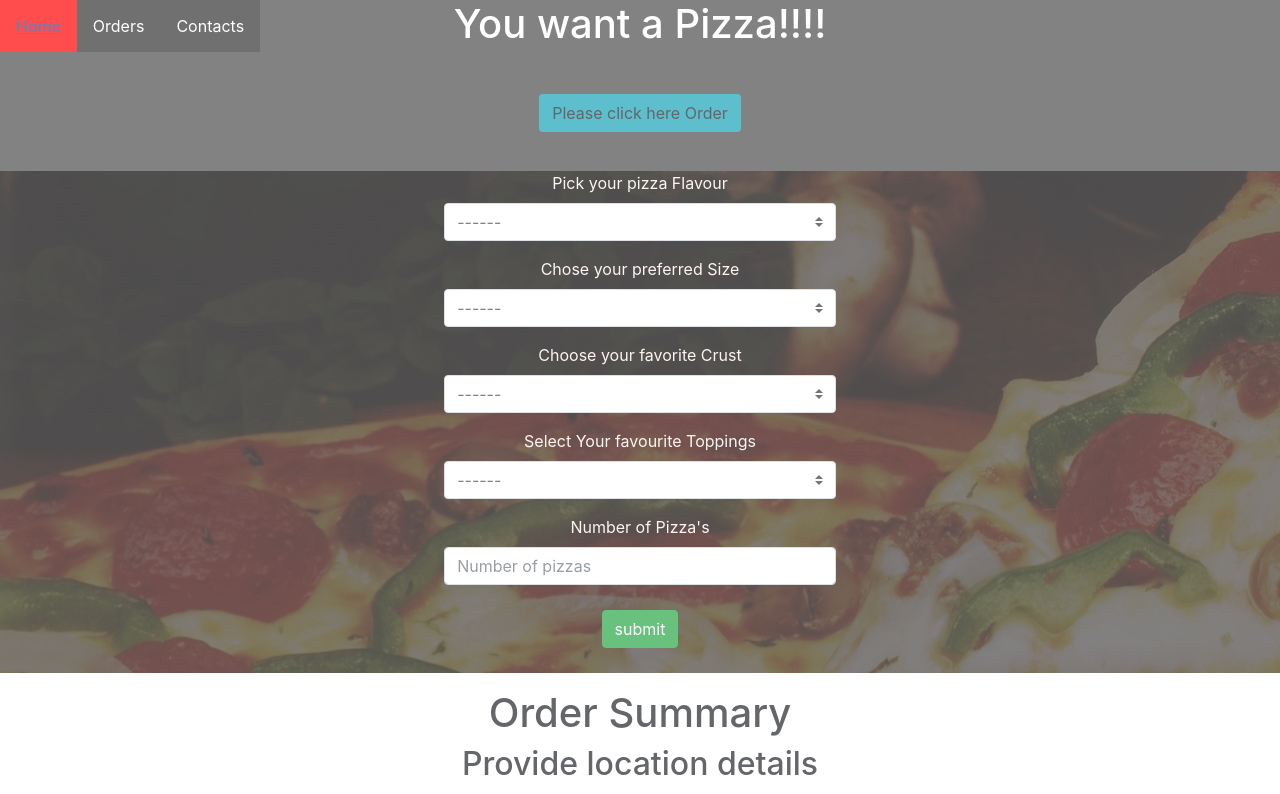
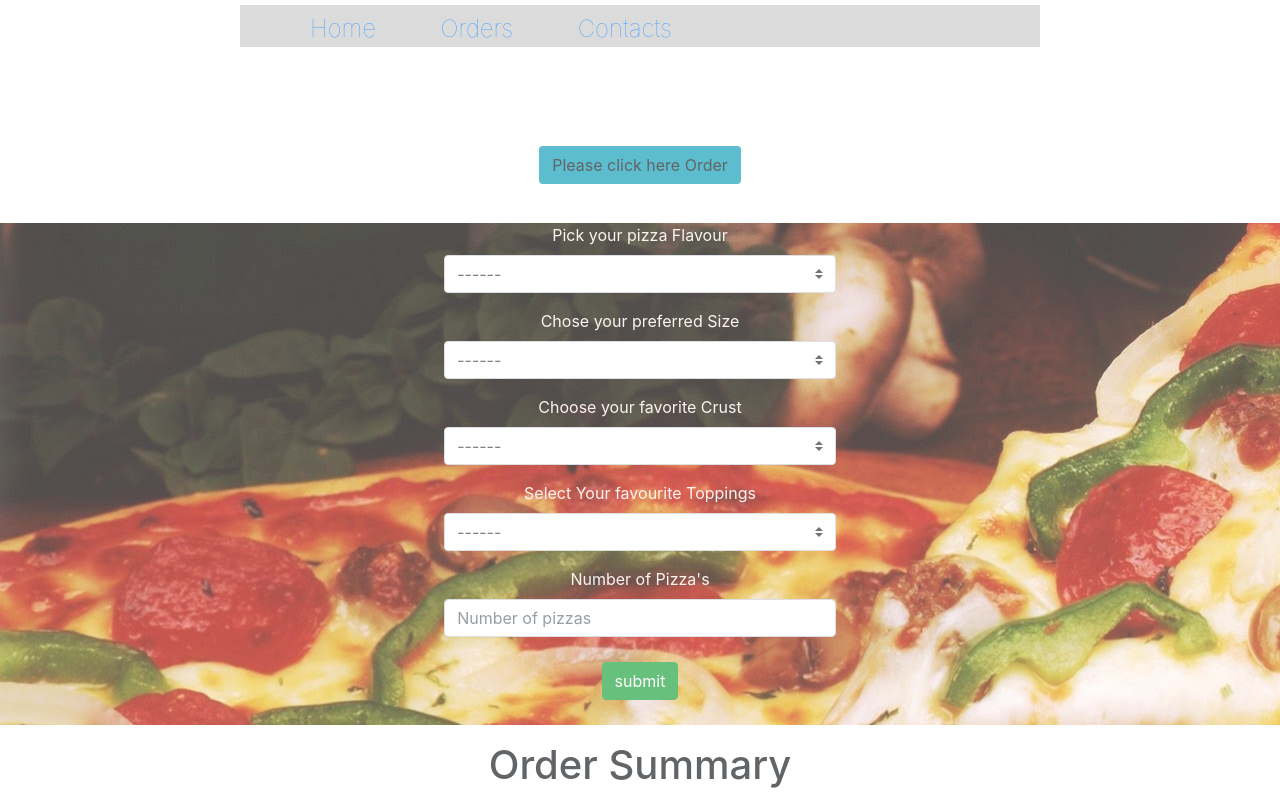
Before and after one commit to monicaoyugi/Pizza-App, a plain HTML site: page index.html in a window 1280 px wide. Shown: the top 794 px of the page. Drawn offline with Linux system fonts and the light colour scheme.

Commit message:
modified nav bar

```diff
--- a/css/styles.css
+++ b/css/styles.css
@@ -9,44 +9,55 @@ body{
 
 /* Nav */
 
-ul {
-    list-style-type: none;
-    margin: 0;
-    padding: 0;
-    overflow: hidden;
-    background-color: #333;
-    position: fixed;
-    display: flex;
-    justify-content: flex-end;
+
+  .wrapper{
+    text-align: center;
+  }
+  .nav{
+    height: 80px;
   }
 
-  li {
-    float: left;
+  .logo{
+
   }
 
-  li a {
-    display: block;
-    color: white;
-    text-align: center;
-    padding: 14px 16px;
+  ul{
+    margin: 5px auto;
+    width: 800px;
+    list-style: none;
+    background: rgba(0, 0, 0, 0.2);
+
+  }
+  li{
+    margin-top: 6px;
+    display: inline-block;
     text-decoration: none;
   }
 
-  li a:hover {
-    background-color: red;
+
+  li a{
+    text-decoration: none;
+    /* color: #fff; */
+    font-weight: lighter;
+    font-size: 24px;
+    transition: 1s;
+    padding: 25px 30px;
+
+
   }
 
-  .active {
-    background-color: #4CAF50;
+  li a:hover{
+    transition: 1s;
+    background: rgba(255, 255, 255, 0.7);
+    color: orangered;
+
   }
 
-.overlay {
-    background-color: rgba(0, 0, 0, 0.7);
-    height: 100%;
-}
 
 .orders{
   background-image: url('../img/pizza.jpg');
+  background-repeat: no-repeat;
+
 }
 
 
@@ -57,3 +68,16 @@ label{
 button{
     margin: 3%;
 }
+
+/* contacts */
+
+.contact-overlay {
+  background-image: url('../img/pizza.jpg');
+  background-repeat: no-repeat;
+  background-size: cover;
+}
+
+/* .contact-overlay {
+  height: inherit;
+  background-color: rgba(0, 0, 0, 0.7);
+} */
```
